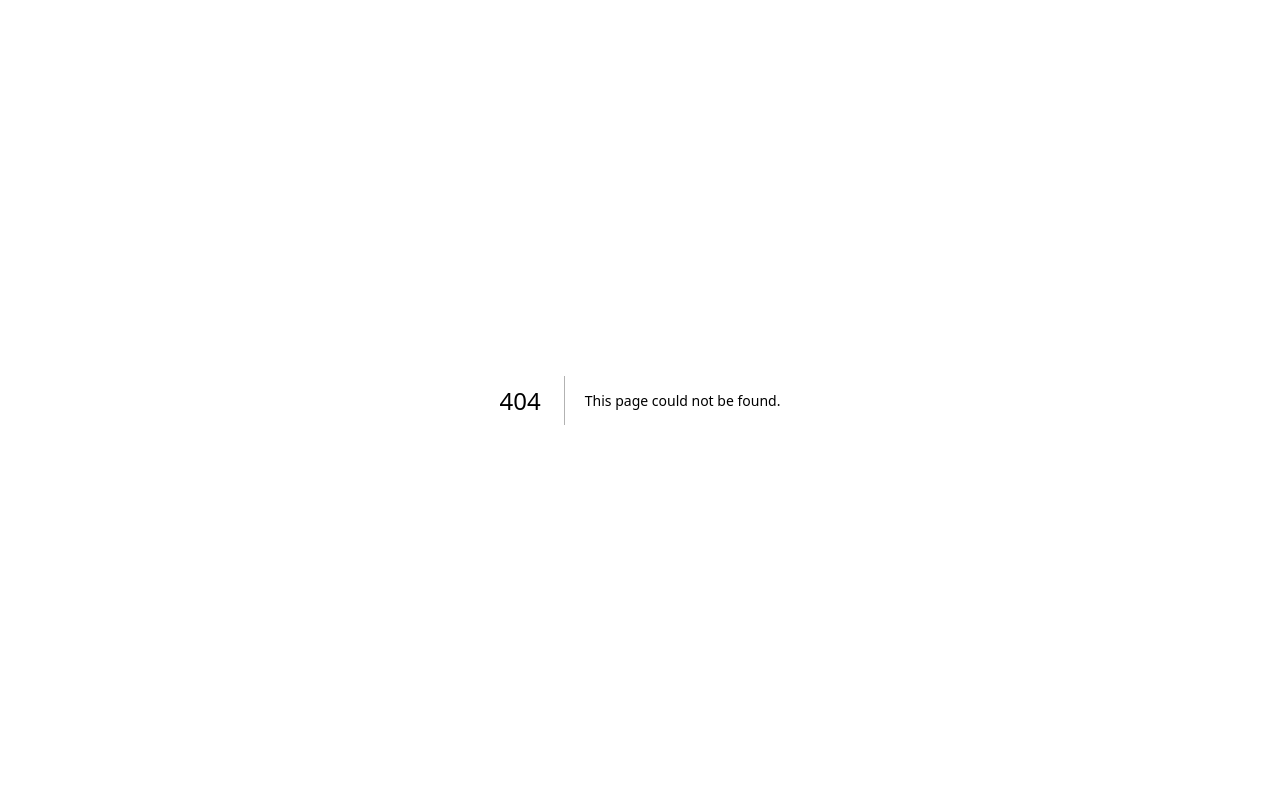
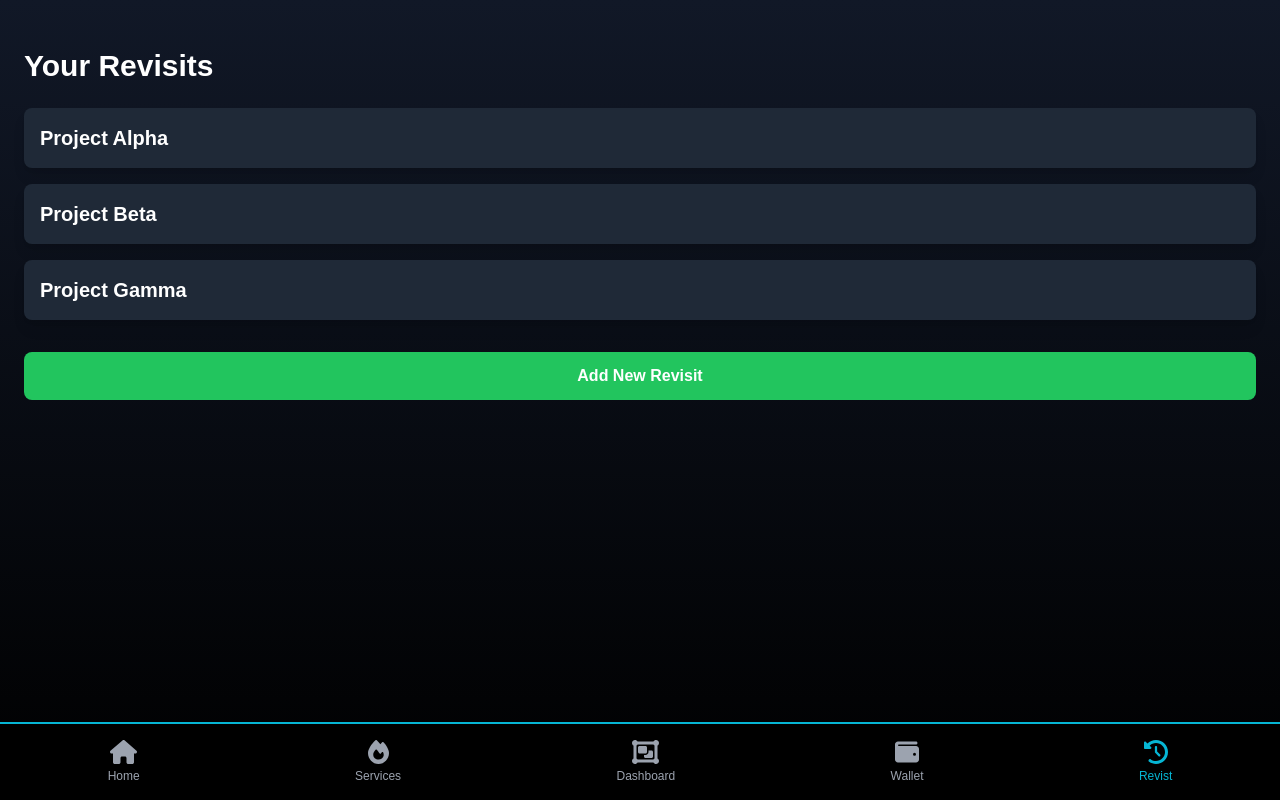
Before and after one commit to Creatorjason/mediava_pro, a Next.js app: page /revist in a window 1280 px wide. Before the commit this address had no page. Built offline with nearby package versions, Linux system fonts and the light colour scheme.

Commit message:
feat: added revisit page

```diff
--- a/app/components/BottomNavBar/BottomNavBar.jsx
+++ b/app/components/BottomNavBar/BottomNavBar.jsx
@@ -1,28 +1,28 @@
 "use client";
+
 import { FontAwesomeIcon } from "@fortawesome/react-fontawesome";
-import { faHome, faUser, faFire, faWallet } from "@fortawesome/free-solid-svg-icons"; // Added wallet icon
-import { useRouter } from "next/navigation";
-import { useState } from "react";
+import { faHome, faUser, faFire, faWallet, faClockRotateLeft, faObjectGroup } from "@fortawesome/free-solid-svg-icons"; // Added wallet icon
+import { useRouter, usePathname } from "next/navigation"; // Use usePathname to check the current route
+import { useState, useEffect } from "react";
 
 const BottomNavBar = () => {
-  const [activeTab, setActiveTab] = useState("home");
-  const [showWalletModal, setShowWalletModal] = useState(false); // To show/hide the wallet modal
-  const [wallet, setWallet] = useState(""); // To manage the wallet input value
   const router = useRouter();
+  const pathname = usePathname(); // Get current path
+  const [activeTab, setActiveTab] = useState(""); // Empty initial value
 
   const navItems = [
     { name: "Home", icon: faHome, path: "/" },
-    { name: "Tools", icon: faFire, path: "/tool" },
-    { name: "Dashboard", icon: faUser, path: "/dashboard" },
+    { name: "Services", icon: faFire, path: "/tool" },
+    { name: "Dashboard", icon: faObjectGroup, path: "/dashboard" },
     { name: "Wallet", icon: faWallet, path: "/wallet" },
+    { name: "Revist", icon: faClockRotateLeft, path: "/revist" },
   ];
 
-  // Handle the submission of the wallet address
-  const handleWalletSubmit = (e) => {
-    e.preventDefault();
-    console.log("Wallet Address:", wallet);
-    setShowWalletModal(false); // Close modal after submission
-  };
+  // Update activeTab based on current pathname
+  useEffect(() => {
+    const currentRoute = pathname.split("/")[1] || "home";
+    setActiveTab(currentRoute.toLowerCase());
+  }, [pathname]);
 
   return (
     <>
@@ -45,50 +45,8 @@ const BottomNavBar = () => {
               </button>
             </li>
           ))}
-
-          {/* Added Wallet button */}
-          {/* <li className="text-center">
-            <button
-              onClick={() => setShowWalletModal(true)} // Show the wallet modal
-              className="flex flex-col items-center p-2 text-gray-400"
-            >
-              <FontAwesomeIcon icon={faWallet} className="text-2xl mb-1" />
-              <span className="text-xs">Wallet</span>
-            </button>
-          </li> */}
         </ul>
       </nav>
-
-      {/* Wallet Modal
-      {showWalletModal && (
-        <div className="fixed inset-0 bg-black bg-opacity-50 flex items-center justify-center z-50">
-          <div className="bg-gray-800 p-6 rounded-lg max-w-md w-full">
-            <h2 className="text-xl font-bold text-white mb-4">Enter Wallet Address</h2>
-            <form onSubmit={handleWalletSubmit}>
-              <input
-                type="text"
-                value={wallet}
-                onChange={(e) => setWallet(e.target.value)}
-                placeholder="Enter your wallet address"
-                className="w-full p-3 rounded bg-gray-700 text-white mb-4"
-                required
-              />
-              <button
-                type="submit"
-                className="w-full py-3 font-bold rounded-full bg-gradient-to-r from-fuchsia-500 to-cyan-500 hover:scale-105 transition-transform"
-              >
-                Save Wallet
-              </button>
-            </form>
-            <button
-              onClick={() => setShowWalletModal(false)} // Close modal button
-              className="mt-4 w-full py-3 font-bold rounded-full bg-gray-600 hover:bg-gray-500 transition-transform text-white"
-            >
-              Cancel
-            </button>
-          </div>
-        </div>
-      )} */}
     </>
   );
 };
--- /dev/null
+++ b/app/revist/page.jsx
@@ -0,0 +1,198 @@
+"use client";
+
+import { useState } from "react";
+import BottomNavBar from "../components/BottomNavBar/BottomNavBar";
+
+const RevisitPage = () => {
+  const [revisits, setRevisits] = useState([
+    { project: "Project Alpha", messages: ["Initial design notes"], timestamps: [new Date().toLocaleString()], read: false },
+    { project: "Project Beta", messages: ["Beta testing updates"], timestamps: [new Date().toLocaleString()], read: false },
+    { project: "Project Gamma", messages: ["Gamma phase feedback"], timestamps: [new Date().toLocaleString()], read: false },
+  ]);
+  const [selectedRevisit, setSelectedRevisit] = useState(null);
+  const [showModal, setShowModal] = useState(false);
+  const [newMessage, setNewMessage] = useState("");
+  const [newProjectName, setNewProjectName] = useState(""); // For adding a new revisit
+  const [modalType, setModalType] = useState("message"); // To differentiate modal types
+
+  const handleRevisitClick = (revisit) => {
+    setSelectedRevisit(revisit);
+  };
+
+  const handleAddMessage = () => {
+    const updatedRevisits = revisits.map((revisit) => {
+      if (revisit.project === selectedRevisit.project) {
+        return {
+          ...revisit,
+          messages: [...revisit.messages, newMessage],
+          timestamps: [...revisit.timestamps, new Date().toLocaleString()],
+        };
+      }
+      return revisit;
+    });
+
+    const updatedSelectedRevisit = {
+      ...selectedRevisit,
+      messages: [...selectedRevisit.messages, newMessage],
+      timestamps: [...selectedRevisit.timestamps, new Date().toLocaleString()],
+    };
+
+    setRevisits(updatedRevisits);
+    setSelectedRevisit(updatedSelectedRevisit);
+    setShowModal(false);
+    setNewMessage("");
+  };
+
+  const handleAddRevisit = () => {
+    const existingRevisit = revisits.find(
+      (revisit) => revisit.project.toLowerCase() === newProjectName.toLowerCase()
+    );
+    if (existingRevisit) {
+      alert("Project with this name already exists.");
+    } else {
+      setRevisits([
+        ...revisits,
+        {
+          project: newProjectName,
+          messages: [newMessage],
+          timestamps: [new Date().toLocaleString()],
+          read: false,
+        },
+      ]);
+      setNewProjectName("");
+      setNewMessage("");
+      setShowModal(false);
+    }
+  };
+
+  const markAsRead = (revisit) => {
+    setRevisits(
+      revisits.map((r) =>
+        r.project === revisit.project ? { ...r, read: true } : r
+      )
+    );
+  };
+
+  return (
+    <div className="min-h-screen bg-gradient-to-b from-gray-900 to-black text-white px-6 py-12">
+      {/* Revisit List */}
+      {!selectedRevisit ? (
+        <>
+          <h2 className="text-3xl font-bold mb-6">Your Revisits</h2>
+          {revisits.map((revisit, index) => (
+            <div
+              key={index}
+              className="flex justify-between items-center p-4 bg-gray-800 rounded-lg shadow-lg mb-4 cursor-pointer"
+              onClick={() => {
+                handleRevisitClick(revisit);
+                markAsRead(revisit);
+              }}
+            >
+              <div>
+                <h3 className="text-xl font-bold">{revisit.project}</h3>
+              </div>
+              {revisit.read && (
+                <span className="text-green-500 text-lg font-bold">✔</span>
+              )}
+            </div>
+          ))}
+          <button
+            className="w-full mt-4 py-3 bg-green-500 text-white font-bold rounded-lg"
+            onClick={() => {
+              setModalType("revisit");
+              setShowModal(true);
+            }}
+          >
+            Add New Revisit
+          </button>
+        </>
+      ) : (
+        <div>
+          <div className="flex justify-between items-center">
+            <button className="text-gray-400 mb-4" onClick={() => setSelectedRevisit(null)}>
+              ← Back
+            </button>
+            <button className="bg-gray-600 text-white px-4 py-2 rounded-lg" onClick={() => {
+              setModalType("message");
+              setShowModal(true);
+            }}>
+              + Add Message
+            </button>
+          </div>
+
+          <h3 className="text-3xl font-bold mb-4">{selectedRevisit.project}</h3>
+
+          {selectedRevisit.messages.map((message, index) => (
+            <div key={index} className="mb-4 p-4 bg-gray-800 rounded-lg">
+              <p className="text-lg text-gray-300">{message}</p>
+              <p className="text-sm text-gray-500">{selectedRevisit.timestamps[index]}</p>
+            </div>
+          ))}
+        </div>
+      )}
+
+      {/* Modal for adding new revisit or message */}
+      {showModal && modalType === "revisit" && (
+        <div className="fixed inset-0 bg-black bg-opacity-50 flex items-center justify-center z-50 px-4">
+          <div className="bg-gray-800 p-6 rounded-lg max-w-md w-full space-y-4">
+            <h2 className="text-2xl font-bold text-white">Add New Revisit</h2>
+            <input
+              type="text"
+              className="w-full p-3 rounded-lg bg-gray-700 text-white"
+              placeholder="Project Name"
+              value={newProjectName}
+              onChange={(e) => setNewProjectName(e.target.value)}
+            />
+            <textarea
+              className="w-full p-3 rounded-lg bg-gray-700 text-white"
+              placeholder="Message"
+              value={newMessage}
+              onChange={(e) => setNewMessage(e.target.value)}
+            />
+            <button
+              className="w-full py-3 bg-green-500 text-white font-bold rounded-lg"
+              onClick={handleAddRevisit}
+            >
+              Save
+            </button>
+            <button
+              className="w-full py-3 bg-red-500 text-white font-bold rounded-lg"
+              onClick={() => setShowModal(false)}
+            >
+              Cancel
+            </button>
+          </div>
+        </div>
+      )}
+
+      {showModal && modalType === "message" && (
+        <div className="fixed inset-0 bg-black bg-opacity-50 flex items-center justify-center z-50 px-4">
+          <div className="bg-gray-800 p-6 rounded-lg max-w-md w-full space-y-4">
+            <h2 className="text-2xl font-bold text-white">Add New Message</h2>
+            <textarea
+              className="w-full p-3 rounded-lg bg-gray-700 text-white"
+              placeholder="Message"
+              value={newMessage}
+              onChange={(e) => setNewMessage(e.target.value)}
+            />
+            <button
+              className="w-full py-3 bg-green-500 text-white font-bold rounded-lg"
+              onClick={handleAddMessage}
+            >
+              Save
+            </button>
+            <button
+              className="w-full py-3 bg-red-500 text-white font-bold rounded-lg"
+              onClick={() => setShowModal(false)}
+            >
+              Cancel
+            </button>
+          </div>
+        </div>
+      )}
+      <BottomNavBar />
+    </div>
+  );
+};
+
+export default RevisitPage;
```
